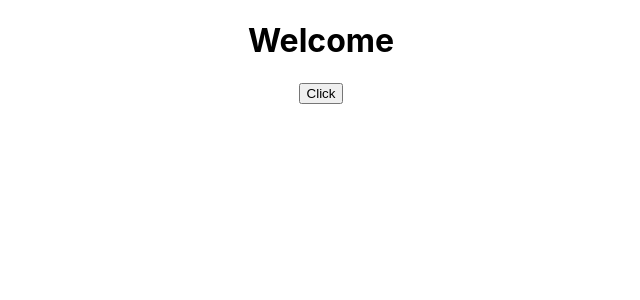
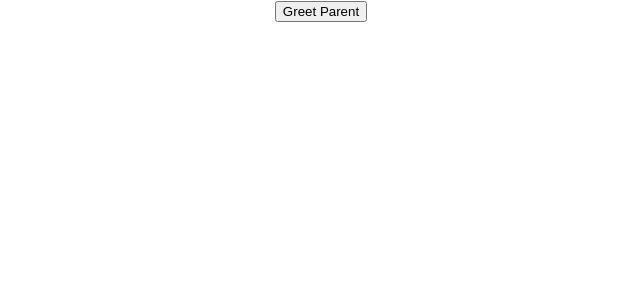
Before and after one commit to Brijeshlakkad/reactjs-exercises, a React (Create React App) app: page / in a window 1280 px wide. Shown: the top 300 px of the page, without its empty margins (319-959 px from the left). Built offline with nearby package versions, Linux system fonts and the light colour scheme.

Commit message:
child receiving method as props and passing argument to it

```diff
--- a/src/App.js
+++ b/src/App.js
@@ -1,11 +1,12 @@
 import React from 'react';
 import './App.css';
 import EventBind from "./components/EventBind";
+import ParentComponent from "./components/ParentComponent";
 
 function App() {
   return (
     <div className="App">
-      <EventBind/>
+      <ParentComponent />
     </div>
   );
 }
--- /dev/null
+++ b/src/components/ChildComponent.js
@@ -0,0 +1,11 @@
+import React from 'react';
+
+function ChildComponent(props){
+    return (
+        <div>
+            <button onClick={() => props.greetHandler('child')}>Greet Parent</button>
+        </div>
+    );
+}
+
+export default ChildComponent;
--- /dev/null
+++ b/src/components/ParentComponent.js
@@ -0,0 +1,25 @@
+import React, {Component} from 'react';
+import ChildComponent from "./ChildComponent";
+
+class ParentComponent extends Component {
+    constructor(props, context) {
+        super(props, context);
+        this.state = {
+            name: "Parent"
+        }
+        this.greetParent = this.greetParent.bind(this);
+    }
+
+    greetParent(childName){
+        console.log(`Hello ${this.state.name} from ${childName} `)
+    }
+    render() {
+        return (
+            <div>
+                <ChildComponent greetHandler={this.greetParent} />
+            </div>
+        );
+    }
+}
+
+export default ParentComponent;
```
